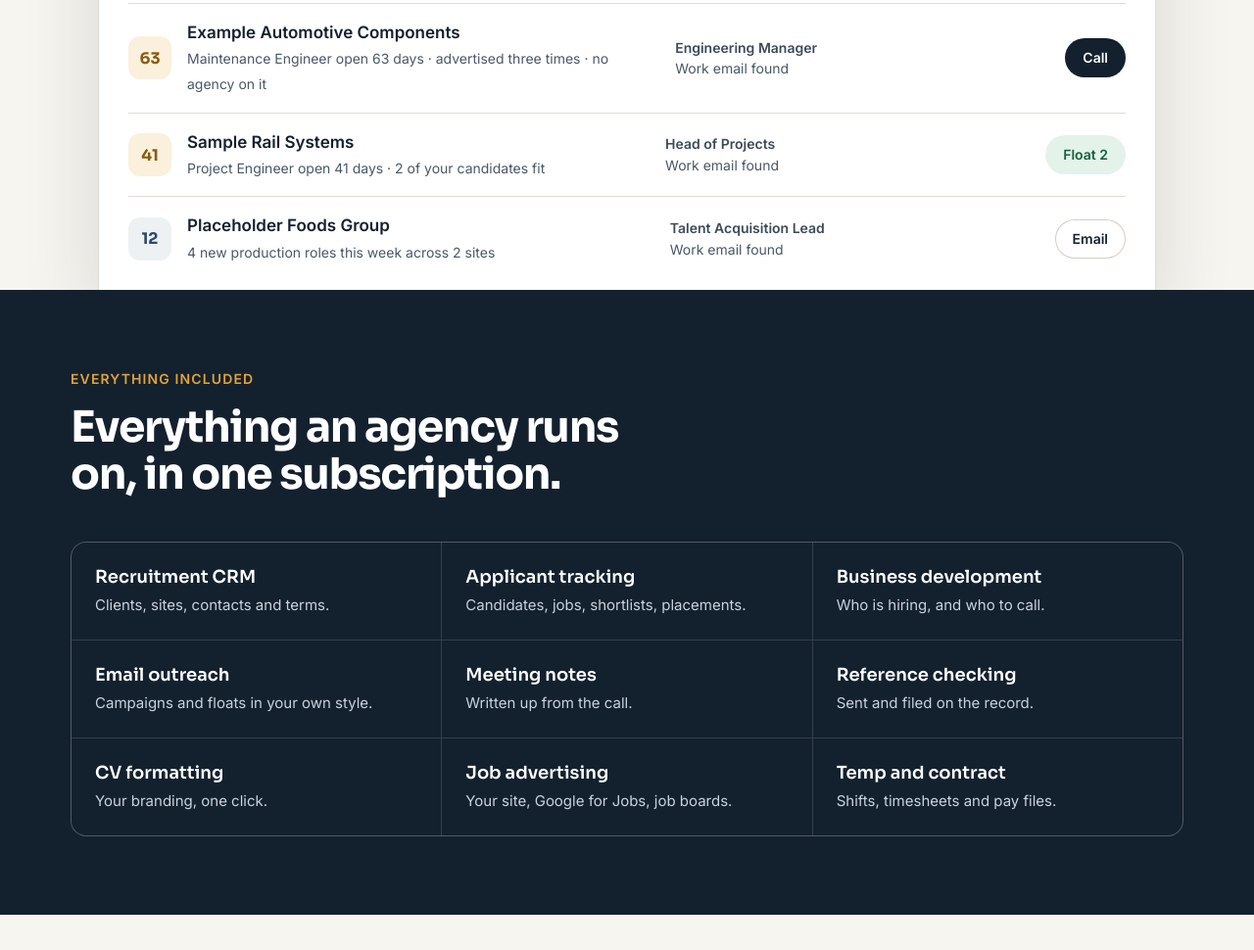
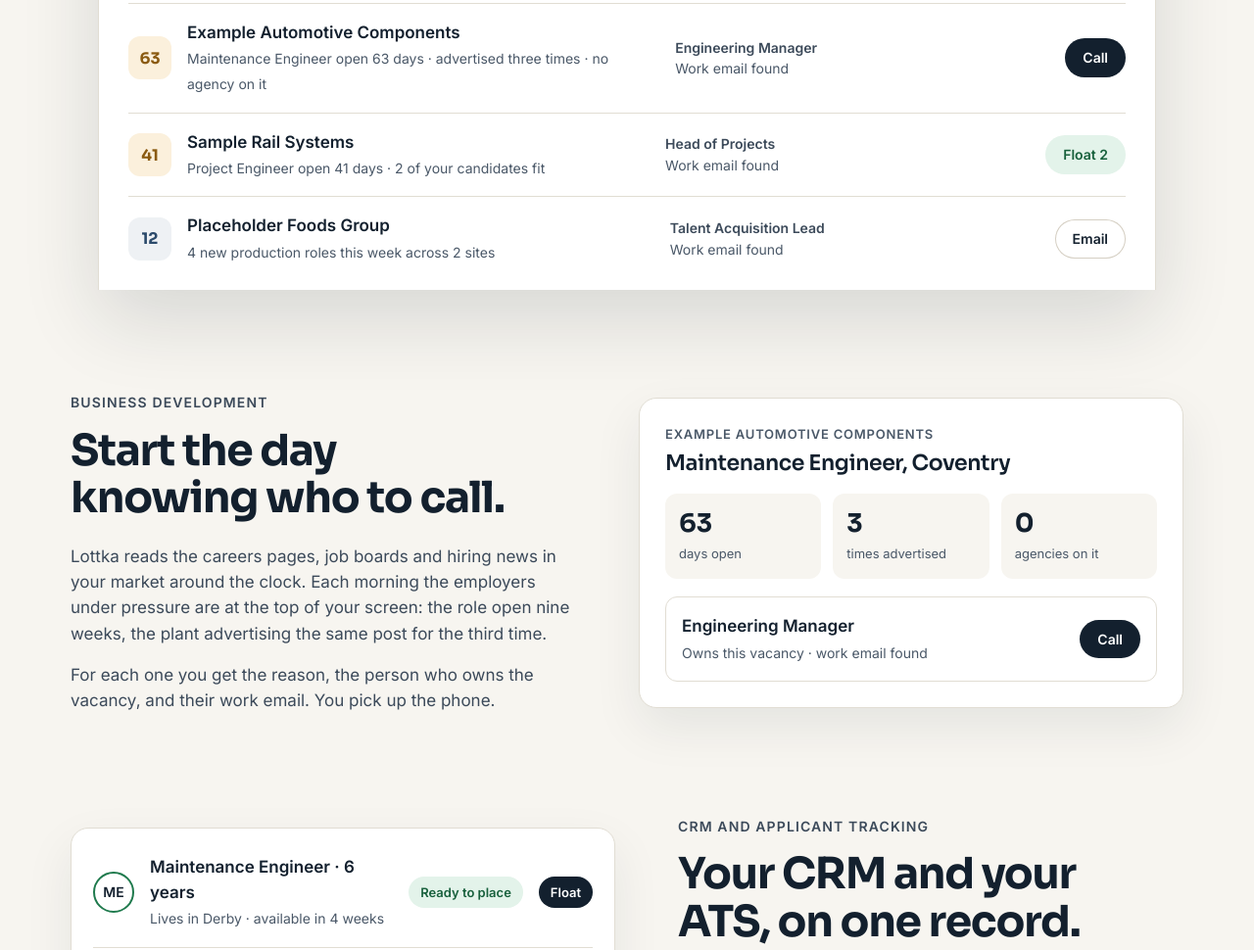
Before and after one commit to chrisbailey-dot/lottka-site, a plain HTML site: page index.html in a window 1280 px wide. Shown: the part 774-1744 px from the top of the page at 98% size. Drawn offline with Linux system fonts and the light colour scheme.

Commit message:
Remove the everything-included band, say £49 is the CRM and ATS

```diff
--- a/index.html
+++ b/index.html
@@ -27,7 +27,7 @@
         { "@type": "Question", "name": "How is it different from other recruitment agency software?", "acceptedAnswer": { "@type": "Answer", "text": "Most systems track work you have already found. Lottka also finds it, by watching your market and telling you who is hiring and who to call." } },
         { "@type": "Question", "name": "Can we bring our data from our current system?", "acceptedAnswer": { "@type": "Answer", "text": "Yes. Clients, contacts, candidates, CVs, jobs, notes and placements come across, and we help you do it." } },
         { "@type": "Question", "name": "Does it handle temp and contract recruitment?", "acceptedAnswer": { "@type": "Answer", "text": "Yes. Shifts, timesheets and pay files are part of the same system." } },
-        { "@type": "Question", "name": "How is Lottka priced, and how long is the contract?", "acceptedAnswer": { "@type": "Answer", "text": "From £49 a seat a month, month by month or on twelve months. Seats go up and down with your team." } }
+        { "@type": "Question", "name": "How is Lottka priced, and how long is the contract?", "acceptedAnswer": { "@type": "Answer", "text": "From £49 a seat a month for the CRM and ATS, month by month or on twelve months. Seats go up and down with your team." } }
       ] }
     ]
   }
@@ -118,15 +118,9 @@
     .pill-line { background: #fff; box-shadow: inset 0 0 0 1px var(--line-2); }
     .pill.small { padding: 6px 12px; font-size: 13px; }
 
-    /* Everything band */
+    /* Dark band */
     .dark { background: var(--navy); color: #fff; }
     .dark .kicker { color: var(--amber); }
-    .everything { padding: 80px 0; }
-    .everything h2 { max-width: 820px; }
-    .grid9 { display: grid; grid-template-columns: repeat(3, 1fr); gap: 1px; margin-top: 44px; background: rgb(255 255 255 / 14%); border: 1px solid rgb(255 255 255 / 14%); border-radius: 16px; overflow: hidden; }
-    .grid9 div { padding: 24px; background: var(--navy); }
-    .grid9 strong { display: block; font: 600 18px var(--display); }
-    .grid9 span { display: block; margin-top: 6px; font-size: 15px; color: var(--mist); }
 
     /* Feature rows */
     .feature { display: flex; flex-wrap: wrap; align-items: center; gap: 48px 64px; padding-top: 104px; }
@@ -205,7 +199,6 @@
       .hero { padding-top: 28px; }
       .lede { font-size: 19px; }
       .shot-body { padding: 22px 18px 6px; }
-      .grid9 { grid-template-columns: 1fr; }
       .row-main, .people .row-main { flex: 1 1 calc(100% - 62px); }
       .row-side { flex: 1 1 0; margin-left: 60px; }
       .people .row .pill:first-of-type { margin-left: 58px; }
@@ -239,7 +232,6 @@
       <a class="logo" href="/" aria-label="Lottka home"><svg viewBox="12 10 96 52" aria-hidden="true"><use href="#flock"/></svg><span class="wordmark">lottka</span></a>
       <div class="nav-links">
         <a class="hide-s" href="#features">Features</a>
-        <a class="hide-s" href="#everything">Everything included</a>
         <a class="hide-s" href="/roi/">Time and money</a>
         <a class="hide-s" href="#who">Who it's for</a>
         <a class="hide-s" href="#questions">Questions</a>
@@ -268,24 +260,6 @@
           <div class="row"><span class="num">63</span><div class="row-main"><strong>Example Automotive Components</strong><span>Maintenance Engineer open 63 days · advertised three times · no agency on it</span></div><div class="row-side"><strong>Engineering Manager</strong><span>Work email found</span></div><span class="pill pill-navy">Call</span></div>
           <div class="row"><span class="num">41</span><div class="row-main"><strong>Sample Rail Systems</strong><span>Project Engineer open 41 days · 2 of your candidates fit</span></div><div class="row-side"><strong>Head of Projects</strong><span>Work email found</span></div><span class="pill pill-green">Float 2</span></div>
           <div class="row"><span class="num cool">12</span><div class="row-main"><strong>Placeholder Foods Group</strong><span>4 new production roles this week across 2 sites</span></div><div class="row-side"><strong>Talent Acquisition Lead</strong><span>Work email found</span></div><span class="pill pill-line">Email</span></div>
-        </div>
-      </div>
-    </section>
-
-    <section class="dark everything" id="everything">
-      <div class="wrap">
-        <p class="kicker">Everything included</p>
-        <h2>Everything an agency runs on, in one subscription.</h2>
-        <div class="grid9">
-          <div><strong>Recruitment CRM</strong><span>Clients, sites, contacts and terms.</span></div>
-          <div><strong>Applicant tracking</strong><span>Candidates, jobs, shortlists, placements.</span></div>
-          <div><strong>Business development</strong><span>Who is hiring, and who to call.</span></div>
-          <div><strong>Email outreach</strong><span>Campaigns and floats in your own style.</span></div>
-          <div><strong>Meeting notes</strong><span>Written up from the call.</span></div>
-          <div><strong>Reference checking</strong><span>Sent and filed on the record.</span></div>
-          <div><strong>CV formatting</strong><span>Your branding, one click.</span></div>
-          <div><strong>Job advertising</strong><span>Your site, Google for Jobs, job boards.</span></div>
-          <div><strong>Temp and contract</strong><span>Shifts, timesheets and pay files.</span></div>
         </div>
       </div>
     </section>
@@ -409,7 +383,7 @@
         <div class="warm">
           <p class="kicker">Value</p>
           <h2>One extra placement pays for it.</h2>
-          <p>From £49 a seat a month. Start with the CRM and ATS, and add business development, outreach or temp when you want them. <a href="/pricing/">See pricing</a>, or <a href="/roi/">work out what your team gets back</a>.</p>
+          <p>From £49 a seat a month for the CRM and ATS. Business development, outreach and temp are added separately. <a href="/pricing/">See pricing</a>, or <a href="/roi/">work out what your team gets back</a>.</p>
         </div>
       </section>
 
@@ -452,7 +426,7 @@
         <dt>Does it handle temp and contract recruitment?</dt>
         <dd>Yes. Shifts, timesheets and pay files are part of the same system.</dd>
         <dt>How is Lottka priced, and how long is the contract?</dt>
-        <dd>From £49 a seat a month, month by month or on twelve months. Seats go up and down with your team.</dd>
+        <dd>From £49 a seat a month for the CRM and ATS, month by month or on twelve months. Seats go up and down with your team.</dd>
       </dl>
     </section>
   </main>
```
